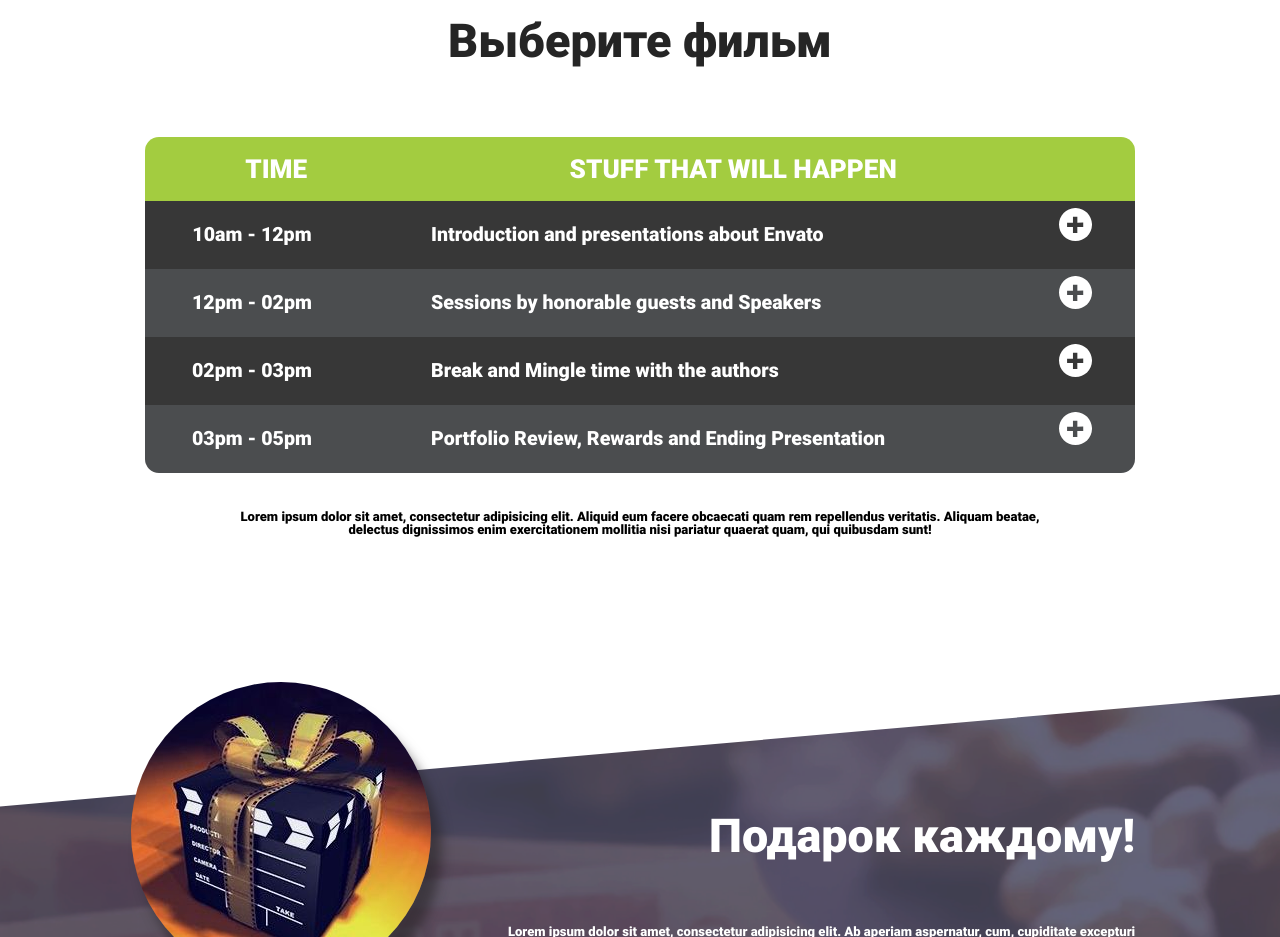
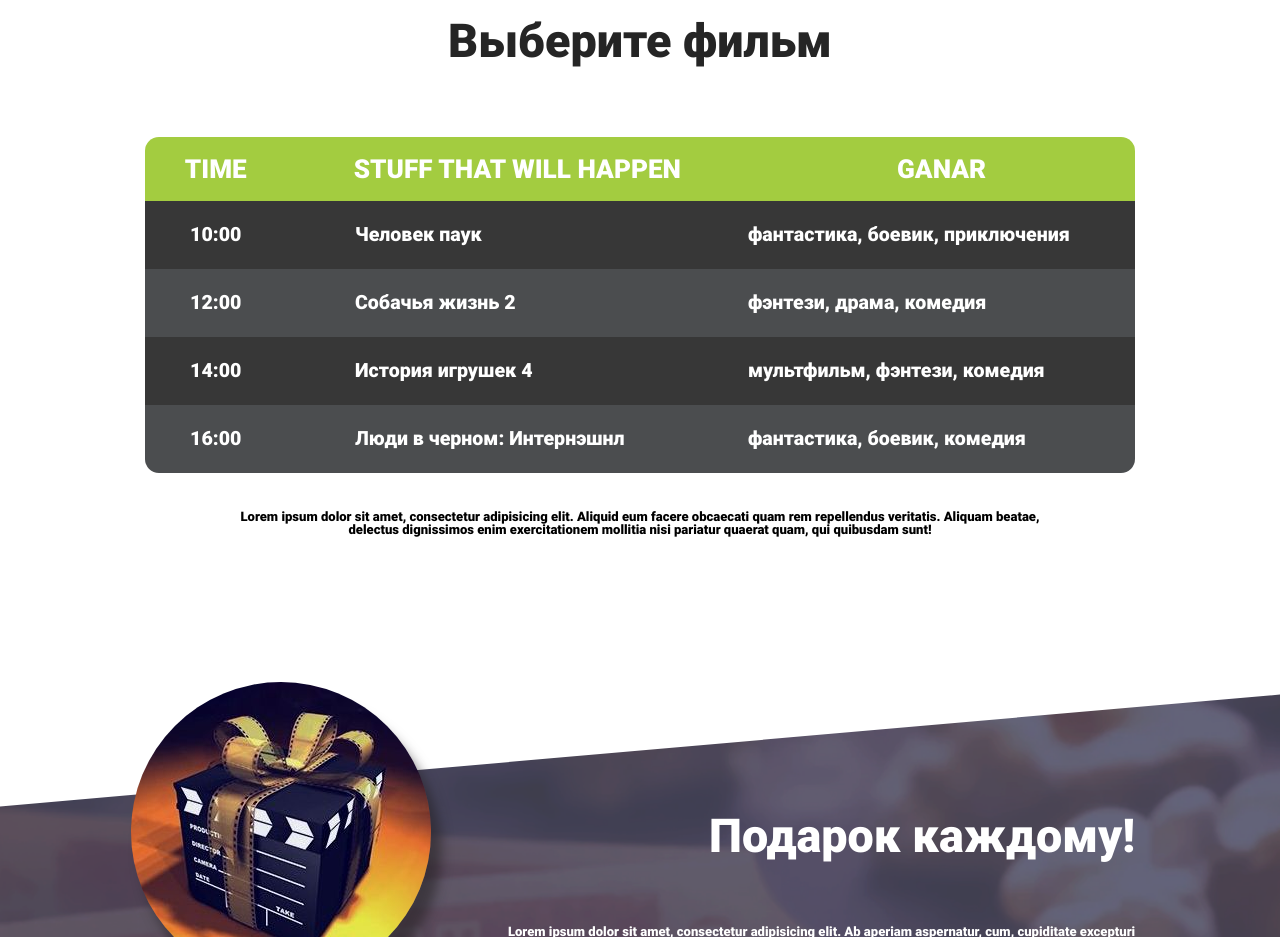
Before and after one commit to Udin2019/learning2019, a plain HTML site: page index.html in a window 1280 px wide. Shown: the part 1460-2397 px from the top of the page. Drawn offline with Linux system fonts and the light colour scheme.

Commit message:
4.2 - domashka

```diff
--- a/css/main.css
+++ b/css/main.css
@@ -482,13 +482,13 @@ h1 {
 
 .movie-list__center {
     text-align: center;
-    padding: 1.3rem 3.25rem 1.3rem 0.65rem;
+    padding: 1.3rem 0.65rem 1.3rem 0.65rem;
     position: relative;
 }
 
 .movie-list__left {
     text-align: left;
-    padding: 0px 0px 0px 1.25rem;
+    padding: 0px 0px 0px 3.65rem;
     position: relative;
 }
 
@@ -647,7 +647,15 @@ h1 {
     transition: .2s;
 }
 
-.movie-grid__item:hover .movie-grid__description {
+.movie-grid__item1:hover .movie-grid__description {
+    bottom: 0;
+}
+
+.movie-grid__item2:hover .movie-grid__description {
+    bottom: 0;
+}
+
+.movie-grid__item3:hover .movie-grid__description {
     bottom: 0;
 }
 
--- a/index.html
+++ b/index.html
@@ -132,69 +132,29 @@
                             <th class="movie-list__left">
                                 <span id="triangle-down"><a href="#">Stuff that will happen</a></span>
                             </th>
-                            <th>
-
+                            <th class="movie-list__left">
+<a href="#">Ganar</a>
                             </th>
                         </tr>
                         <tr class="movie-list__table1">
-                            <td class="movie-list__center">
-                                10am - 12pm
-                            </td>
-                            <td class="movie-list__left">
-                                Introduction and presentations about Envato
-                            </td>
-                            <td class="movie-table__picture">
-                                <svg xmlns="http://www.w3.org/2000/svg" xmlns:xlink="http://www.w3.org/1999/xlink"
-                                    width="33px" height="33px">
-                                    <path fill-rule="evenodd" fill="rgb(255, 255, 255)"
-                                        d="M16.505,32.994 C7.393,32.994 0.005,25.607 0.005,16.494 C0.005,7.381 7.393,-0.006 16.505,-0.006 C25.618,-0.006 33.005,7.381 33.005,16.494 C33.005,25.607 25.618,32.994 16.505,32.994 ZM24.214,14.591 L18.356,14.631 L18.356,8.796 L13.958,8.777 L13.958,14.637 L8.083,14.637 L8.083,19.074 L13.958,19.074 L13.958,24.889 L18.336,24.889 L18.307,19.074 L24.231,19.074 L24.214,14.591 Z" />
-                                </svg>
-                            </td>
+                            <td id="start_film_1" class="movie-list__center"></td>
+                            <td id="name_film_1" class="movie-list__left"></td>
+                            <td id="ganar_film_1" class="movie-table__picture"></td>
                         </tr>
                         <tr class="movie-list__table2">
-                            <td class="movie-list__center">
-                                12pm - 02pm
-                            </td>
-                            <td class="movie-list__left">
-                                Sessions by honorable guests and Speakers
-                            </td>
-                            <td class="movie-table__picture">
-                                <svg xmlns="http://www.w3.org/2000/svg" xmlns:xlink="http://www.w3.org/1999/xlink"
-                                    width="33px" height="33px">
-                                    <path fill-rule="evenodd" fill="rgb(255, 255, 255)"
-                                        d="M16.505,32.994 C7.393,32.994 0.005,25.607 0.005,16.494 C0.005,7.381 7.393,-0.006 16.505,-0.006 C25.618,-0.006 33.005,7.381 33.005,16.494 C33.005,25.607 25.618,32.994 16.505,32.994 ZM24.214,14.591 L18.356,14.631 L18.356,8.796 L13.958,8.777 L13.958,14.637 L8.083,14.637 L8.083,19.074 L13.958,19.074 L13.958,24.889 L18.336,24.889 L18.307,19.074 L24.231,19.074 L24.214,14.591 Z" />
-                                </svg>
-                            </td>
+                            <td id="start_film_2"  class="movie-list__center"></td>
+                            <td id="name_film_2" class="movie-list__left"></td>
+                            <td id="ganar_film_2"class="movie-table__picture"></td>
                         </tr>
                         <tr class="movie-list__table1">
-                            <td class="movie-list__center">
-                                02pm - 03pm
-                            </td>
-                            <td class="movie-list__left">
-                                Break and Mingle time with the authors
-                            </td>
-                            <td class="movie-table__picture">
-                                <svg xmlns="http://www.w3.org/2000/svg" xmlns:xlink="http://www.w3.org/1999/xlink"
-                                    width="33px" height="33px">
-                                    <path fill-rule="evenodd" fill="rgb(255, 255, 255)"
-                                        d="M16.505,32.994 C7.393,32.994 0.005,25.607 0.005,16.494 C0.005,7.381 7.393,-0.006 16.505,-0.006 C25.618,-0.006 33.005,7.381 33.005,16.494 C33.005,25.607 25.618,32.994 16.505,32.994 ZM24.214,14.591 L18.356,14.631 L18.356,8.796 L13.958,8.777 L13.958,14.637 L8.083,14.637 L8.083,19.074 L13.958,19.074 L13.958,24.889 L18.336,24.889 L18.307,19.074 L24.231,19.074 L24.214,14.591 Z" />
-                                </svg>
-                            </td>
+                            <td id="start_film_3" class="movie-list__center"></td>
+                            <td id="name_film_3" class="movie-list__left"></td>
+                            <td id="ganar_film_3" class="movie-table__picture"></td>
                         </tr>
                         <tr class="movie-list__table2">
-                            <td class="movie-list__center">
-                                03pm - 05pm
-                            </td>
-                            <td class="movie-list__left">
-                                Portfolio Review, Rewards and Ending Presentation
-                            </td>
-                            <td class="movie-table__picture">
-                                <svg xmlns="http://www.w3.org/2000/svg" xmlns:xlink="http://www.w3.org/1999/xlink"
-                                    width="33px" height="33px">
-                                    <path fill-rule="evenodd" fill="rgb(255, 255, 255)"
-                                        d="M16.505,32.994 C7.393,32.994 0.005,25.607 0.005,16.494 C0.005,7.381 7.393,-0.006 16.505,-0.006 C25.618,-0.006 33.005,7.381 33.005,16.494 C33.005,25.607 25.618,32.994 16.505,32.994 ZM24.214,14.591 L18.356,14.631 L18.356,8.796 L13.958,8.777 L13.958,14.637 L8.083,14.637 L8.083,19.074 L13.958,19.074 L13.958,24.889 L18.336,24.889 L18.307,19.074 L24.231,19.074 L24.214,14.591 Z" />
-                                </svg>
-                            </td>
+                            <td id="start_film_4" class="movie-list__center"></td>
+                            <td id="name_film_4" class="movie-list__left"></td>
+                            <td id="ganar_film_4" class="movie-table__picture"></td>
                         </tr>
                     </table>
                 </div>
@@ -1539,7 +1499,7 @@
             </form>
         </div>
     </div>
-
+   <script src="/js/film.js"></script>
     <script src="js/jquery-3.4.1.min.js"></script>
     <script src="js/owl.carousel.min.js"></script>
     <script src="/js/getPresent.js"></script>
@@ -1568,3 +1528,10 @@
 </body>
 
 </html>
+
+
+<!-- <svg xmlns="http://www.w3.org/2000/svg" xmlns:xlink="http://www.w3.org/1999/xlink"
+width="33px" height="33px">
+<path fill-rule="evenodd" fill="rgb(255, 255, 255)"
+    d="M16.505,32.994 C7.393,32.994 0.005,25.607 0.005,16.494 C0.005,7.381 7.393,-0.006 16.505,-0.006 C25.618,-0.006 33.005,7.381 33.005,16.494 C33.005,25.607 25.618,32.994 16.505,32.994 ZM24.214,14.591 L18.356,14.631 L18.356,8.796 L13.958,8.777 L13.958,14.637 L8.083,14.637 L8.083,19.074 L13.958,19.074 L13.958,24.889 L18.336,24.889 L18.307,19.074 L24.231,19.074 L24.214,14.591 Z" />
+</svg> -->
--- /dev/null
+++ b/js/film.js
@@ -0,0 +1,60 @@
+const ganar_1 = 'фантастика'
+const ganar_2 = 'боевик'
+const ganar_3 = 'приключения'
+const ganar_4 = 'фэнтези'
+const ganar_5 = 'драма'
+const ganar_6 = 'комедия'
+const ganar_7 = 'мультфильм'
+
+let start_film_1 = '10:00'
+let start_film_2 = '12:00'
+let start_film_3 = '14:00'
+let start_film_4 = '16:00'
+
+let name_film_1 = 'Человек паук'
+let name_film_2 = 'Собачья жизнь 2'
+let name_film_3 = 'История игрушек 4'
+let name_film_4 = 'Люди в черном: Интернэшнл'
+
+let ganar_film_1 = ganar_1 + ', ' + ganar_2 +', '+ ganar_3
+let ganar_film_2 = ganar_4 + ', ' + ganar_5 +', '+ ganar_6
+let ganar_film_3 = ganar_7 + ', ' + ganar_4 +', '+ ganar_6
+let ganar_film_4 = ganar_1 + ', ' + ganar_2 +', '+ ganar_6
+
+let element_start_film_1 = document.getElementById('start_film_1')
+let element_name_film_1 = document.getElementById('name_film_1')
+let element_ganar_film_1 = document.getElementById('ganar_film_1')
+
+let element_start_film_2 = document.getElementById('start_film_2')
+let element_name_film_2 = document.getElementById('name_film_2')
+let element_ganar_film_2 = document.getElementById('ganar_film_2')
+
+let element_start_film_3 = document.getElementById('start_film_3')
+let element_name_film_3 = document.getElementById('name_film_3')
+let element_ganar_film_3 = document.getElementById('ganar_film_3')
+
+let element_start_film_4 = document.getElementById('start_film_4')
+let element_name_film_4 = document.getElementById('name_film_4')
+let element_ganar_film_4 = document.getElementById('ganar_film_4')
+
+element_start_film_1.innerHTML = start_film_1
+element_name_film_1.innerHTML = name_film_1
+element_ganar_film_1.innerHTML = ganar_film_1
+
+element_start_film_2.innerHTML = start_film_2
+element_name_film_2.innerHTML = name_film_2
+element_ganar_film_2.innerHTML = ganar_film_2
+
+element_start_film_3.innerHTML = start_film_3
+element_name_film_3.innerHTML = name_film_3
+element_ganar_film_3.innerHTML = ganar_film_3
+
+element_start_film_4.innerHTML = start_film_4
+element_name_film_4.innerHTML = name_film_4
+element_ganar_film_4.innerHTML = ganar_film_4
+
+
+document.getElementById('name_film_1')
+document.getElementById('name_film_2')
+document.getElementById('name_film_3')
+document.getElementById('name_film_4')
```
